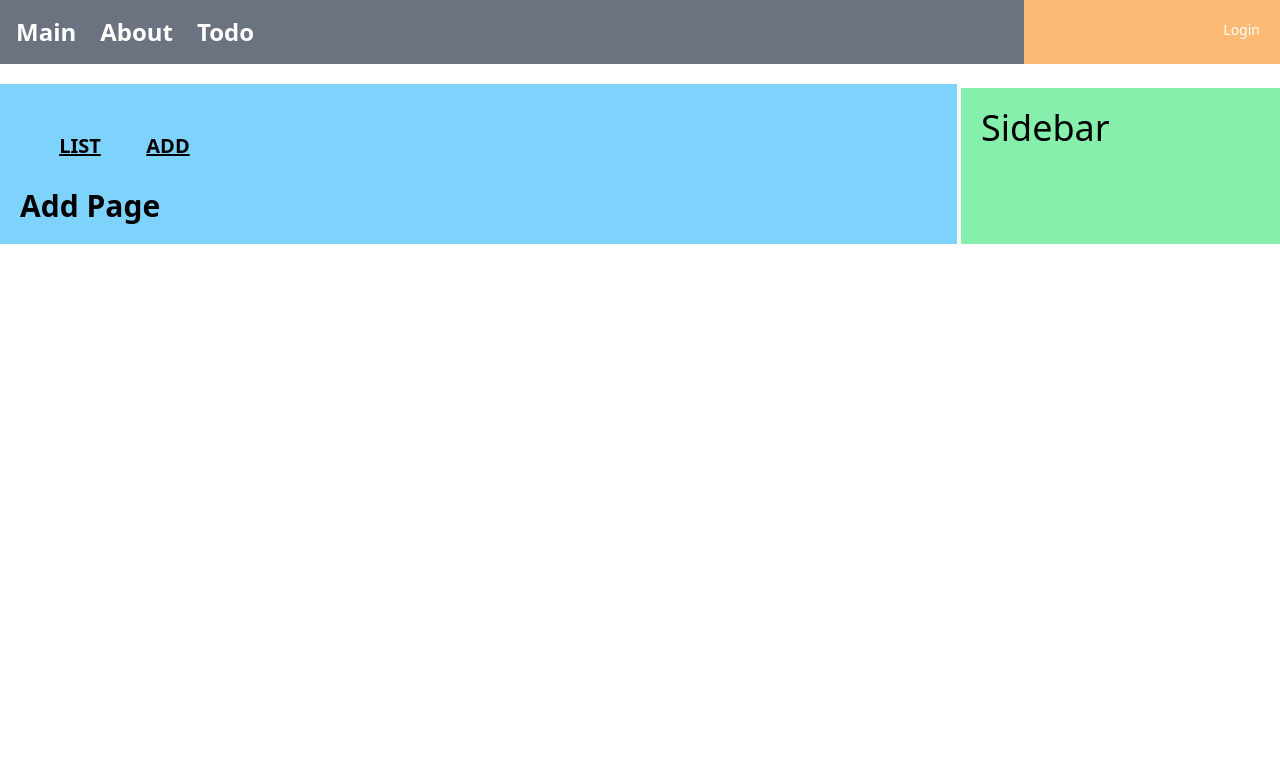
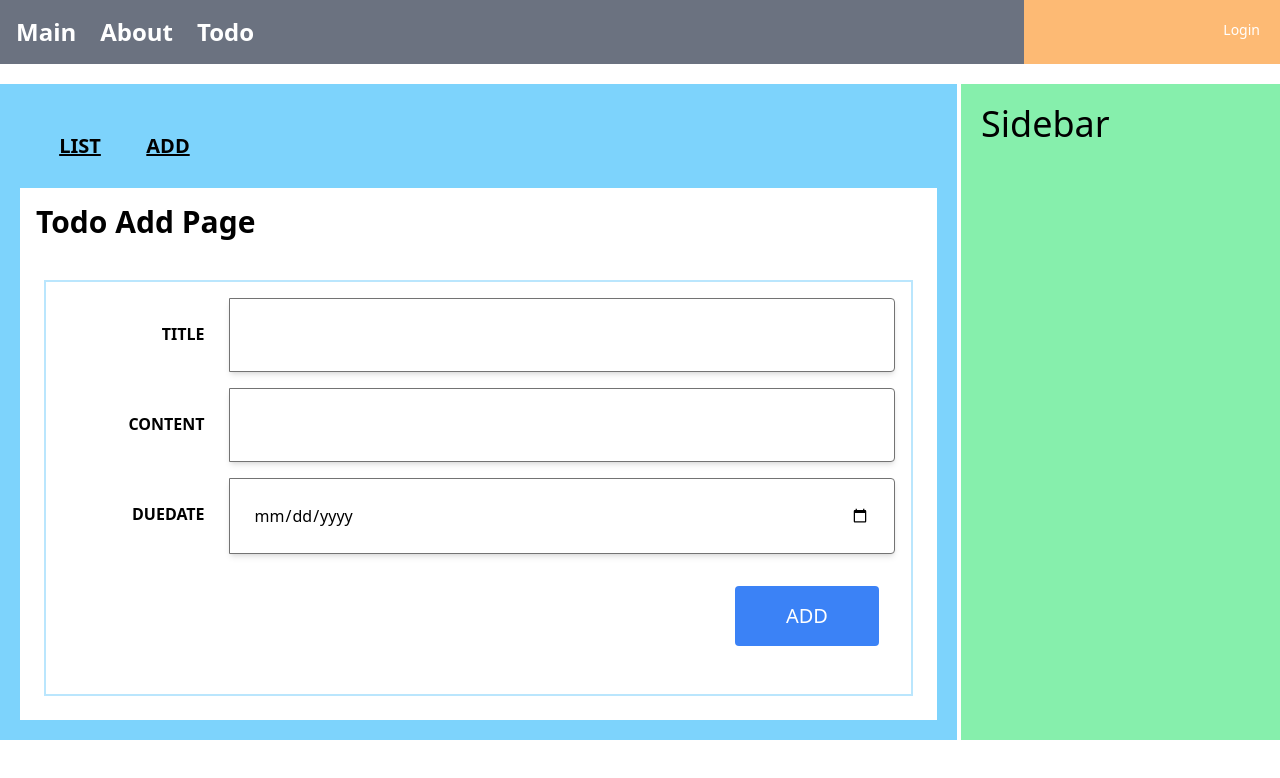
Before and after one commit to 2gechan/React_With_SpringBoot, a React (Create React App) app in the folder React_Front/mall/: page /todo/list in a window 1280 px wide. Both pictures are taken after a click on the element "ADD". Shown: the top 778 px of the page. Built offline with nearby package versions, Linux system fonts and the light colour scheme; no server answers.

Commit message:
todo 생성 및 모달 처리

```diff
--- a/React_Front/mall/src/api/todoApi.js
+++ b/React_Front/mall/src/api/todoApi.js
@@ -17,3 +17,9 @@ export const getList = async (pageParam) => {
 
   return res.data;
 };
+
+export const postAdd = async (todoObj) => {
+  const res = await axios.post(`${prefix}/`, todoObj);
+
+  return res.data;
+};
--- a/React_Front/mall/src/components/common/PageComponent.js
+++ b/React_Front/mall/src/components/common/PageComponent.js
@@ -14,8 +14,9 @@ const PageComponent = ({ serverData, movePage }) => {
       {serverData.pageNumList.map((pageNum) => (
         <div
           key={pageNum}
-          className={`m-2 p-2 w-12 text-center rounded shadow-md text-white
-${serverData.current === pageNum ? "bg-gray-500" : "bg-blue-400"}`}
+          className={`m-2 p-2 w-12 text-center rounded shadow-md text-white ${
+            serverData.current === pageNum ? "bg-gray-500" : "bg-blue-400"
+          }`}
           onClick={() => movePage({ page: pageNum })}
         >
           {pageNum}
--- /dev/null
+++ b/React_Front/mall/src/components/common/ResultModal.js
@@ -0,0 +1,30 @@
+const ResultModal = ({ title, content, callbackFn }) => {
+  return (
+    <div
+      className={`fixed top-0 left-0 z-[1055] flex h-full w-full justify-center bg-black bg-opacity-20`}
+    >
+      <div className="absolute bg-white shadow dark:bg-gray-700 opacity-100 w-1/4 rounded mt-10 mb-10 px-6 min-w-[600px]">
+        <div className="justify-center bg-warning-400 mt-6 mb-6 text-2xl border-b-4 border-gray-500">
+          {title}
+        </div>
+        <div className="text-4xl border-orange-400 border-b-4 pt-4 pb-4">
+          {content}
+        </div>
+        <div className="justify-end flex ">
+          <button
+            className="rounded bg-blue-500 mt-4 mb-4 px-6 pt-4 pb-4 text-lg text-white"
+            onClick={() => {
+              if (callbackFn) {
+                callbackFn();
+              }
+            }}
+          >
+            Close Modal
+          </button>
+        </div>
+      </div>
+    </div>
+  );
+};
+
+export default ResultModal;
--- /dev/null
+++ b/React_Front/mall/src/components/todo/AddComponent.js
@@ -0,0 +1,99 @@
+import { useState } from "react";
+import ResultModal from "../common/ResultModal";
+import { postAdd } from "../../api/todoApi";
+import useCustomMove from "../../hooks/useCustomMove";
+
+const initState = {
+  title: "",
+  content: "",
+  dueDate: "",
+};
+
+const AddComponent = () => {
+  const [todo, setTodo] = useState(initState);
+  const [result, setResult] = useState(null);
+  const { moveToList } = useCustomMove();
+
+  const handleChangeTodo = (e) => {
+    todo[e.target.name] = e.target.value;
+
+    setTodo({ ...todo });
+  };
+
+  const handleClickAdd = () => {
+    // console.log(todo);
+    postAdd(todo).then((result) => {
+      setResult(result.TNO);
+      setTodo({ ...initState });
+    });
+  };
+
+  const closeModal = () => {
+    setResult(null);
+    moveToList();
+  };
+
+  return (
+    <div className="border-2 border-sky-200 mt-10 m-2 p-4">
+      <div className="flex justify-center">
+        <div className="relative mb-4 flex w-full flex-wrap items-stretch">
+          <div className="w-1/5 p-6 text-right font-bold">TITLE</div>
+          <input
+            className="w-4/5 p-6 rounded-r border border-solid border-neutral-500 shadow-md"
+            name="title"
+            type={"text"}
+            value={todo.title}
+            onChange={handleChangeTodo}
+          ></input>
+        </div>
+      </div>
+      <div className="flex justify-center">
+        <div className="relative mb-4 flex w-full flex-wrap items-stretch">
+          <div className="w-1/5 p-6 text-right font-bold">CONTENT</div>
+          <input
+            className="w-4/5 p-6 rounded-r border border-solid border-neutral-500 shadow-md"
+            name="content"
+            type={"text"}
+            value={todo.content}
+            onChange={handleChangeTodo}
+          ></input>
+        </div>
+      </div>
+      <div className="flex justify-center">
+        <div className="relative mb-4 flex w-full flex-wrap items-stretch">
+          <div className="w-1/5 p-6 text-right font-bold">DUEDATE</div>
+          <input
+            className="w-4/5 p-6 rounded-r border border-solid border-neutral-500 shadow-md"
+            name="dueDate"
+            type={"date"}
+            value={todo.dueDate}
+            onChange={handleChangeTodo}
+          ></input>
+        </div>
+      </div>
+      <div className="flex justify-end">
+        <div className="relative mb-4 flex p-4 flex-wrap items-stretch">
+          <button
+            type="button"
+            onClick={handleClickAdd}
+            className="rounded p-4 w-36 bg-blue-500 text-xl text-white"
+          >
+            {" "}
+            ADD{" "}
+          </button>
+        </div>
+      </div>
+      {result ? (
+        <ResultModal
+          title={`Add Result`}
+          content={`New TNO : ${result} Added`}
+          callbackFn={closeModal}
+        />
+      ) : (
+        <></>
+      )}
+    </div>
+  );
+};
+
+export default AddComponent;
--- a/React_Front/mall/src/components/todo/ListComponent.js
+++ b/React_Front/mall/src/components/todo/ListComponent.js
@@ -17,7 +17,7 @@ const initState = {
 };
 
 const ListComponent = () => {
-  const { page, size, moveToList, referesh } = useCustomMove();
+  const { page, size, moveToList, referesh, moveToRead } = useCustomMove();
   const [serverData, setServerData] = useState(initState);
 
   useEffect(() => {
@@ -34,6 +34,7 @@ const ListComponent = () => {
           <div
             key={todo.tno}
             className="w-full min-w-[400px] p-2 m-2 rounded shadow-md"
+            onClick={() => moveToRead(todo.tno)}
           >
             <div className="flex ">
               <div className="font-extrabold text-2xl p-2 w-1/12">
--- a/React_Front/mall/src/hooks/useCustomMove.js
+++ b/React_Front/mall/src/hooks/useCustomMove.js
@@ -47,7 +47,10 @@ const useCustomMove = () => {
   const moveToModify = (num) => {
     navigate({ pathname: `../modify/${num}`, search: queryDefault });
   };
-  return { moveToList, moveToModify, page, size, referesh };
+  const moveToRead = (num) => {
+    navigate({ pathname: `../read/${num}`, search: queryDefault });
+  };
+  return { moveToList, moveToModify, page, size, referesh, moveToRead };
 };
 
 export default useCustomMove;
--- a/React_Front/mall/src/layouts/BasicLayout.js
+++ b/React_Front/mall/src/layouts/BasicLayout.js
@@ -6,10 +6,7 @@ const BasicLayout = ({ children }) => {
       {/* 기존 헤더 대신 BasicMenu*/}
       <BasicMenu />
       {/* 상단 여백 my-5 제거 */}
-      <div
-        className="bg-white my-5 w-full flex flex-col space-y-1 md:flex-row md:space-x-1 md:space-y-
-0"
-      >
+      <div className="bg-white my-5 w-full flex flex-col space-y-1 md:flex-row md:space-x-1 md:space-y-0">
         {/* 상단 여백 py-40 변경 flex 제거 */}
         <main className="bg-sky-300 md:w-2/3 lg:w-3/4 px-5 py-5">
           {children}
--- a/React_Front/mall/src/pages/todo/AddPage.js
+++ b/React_Front/mall/src/pages/todo/AddPage.js
@@ -1,5 +1,12 @@
+import AddComponent from "../../components/todo/AddComponent";
+
 const AddPage = () => {
-  return <div className="text-3xl font-extrabold">Add Page</div>;
+  return (
+    <div className="p-4 w-full bg-white">
+      <div className="text-3xl font-extrabold">Todo Add Page</div>
+      <AddComponent />
+    </div>
+  );
 };
 
 export default AddPage;
```
